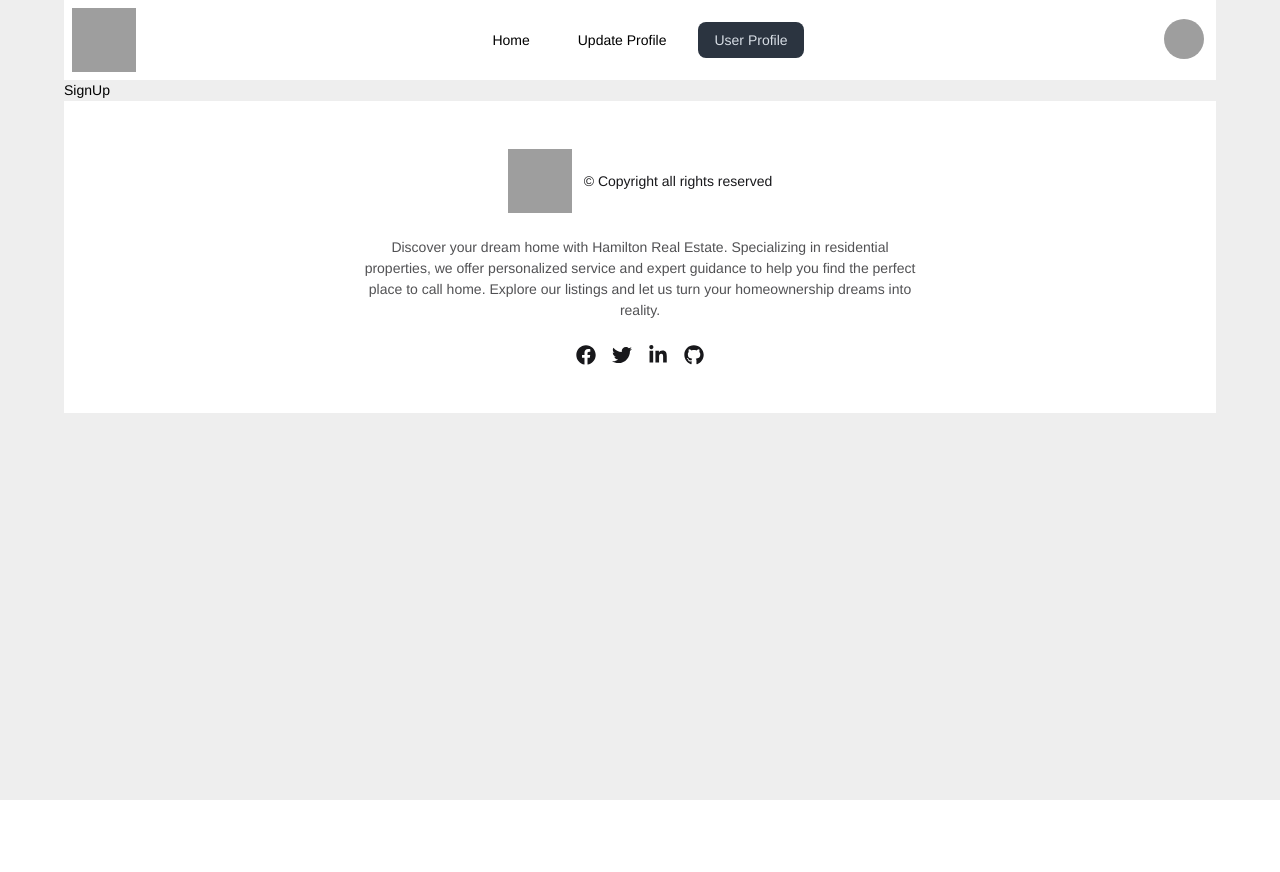
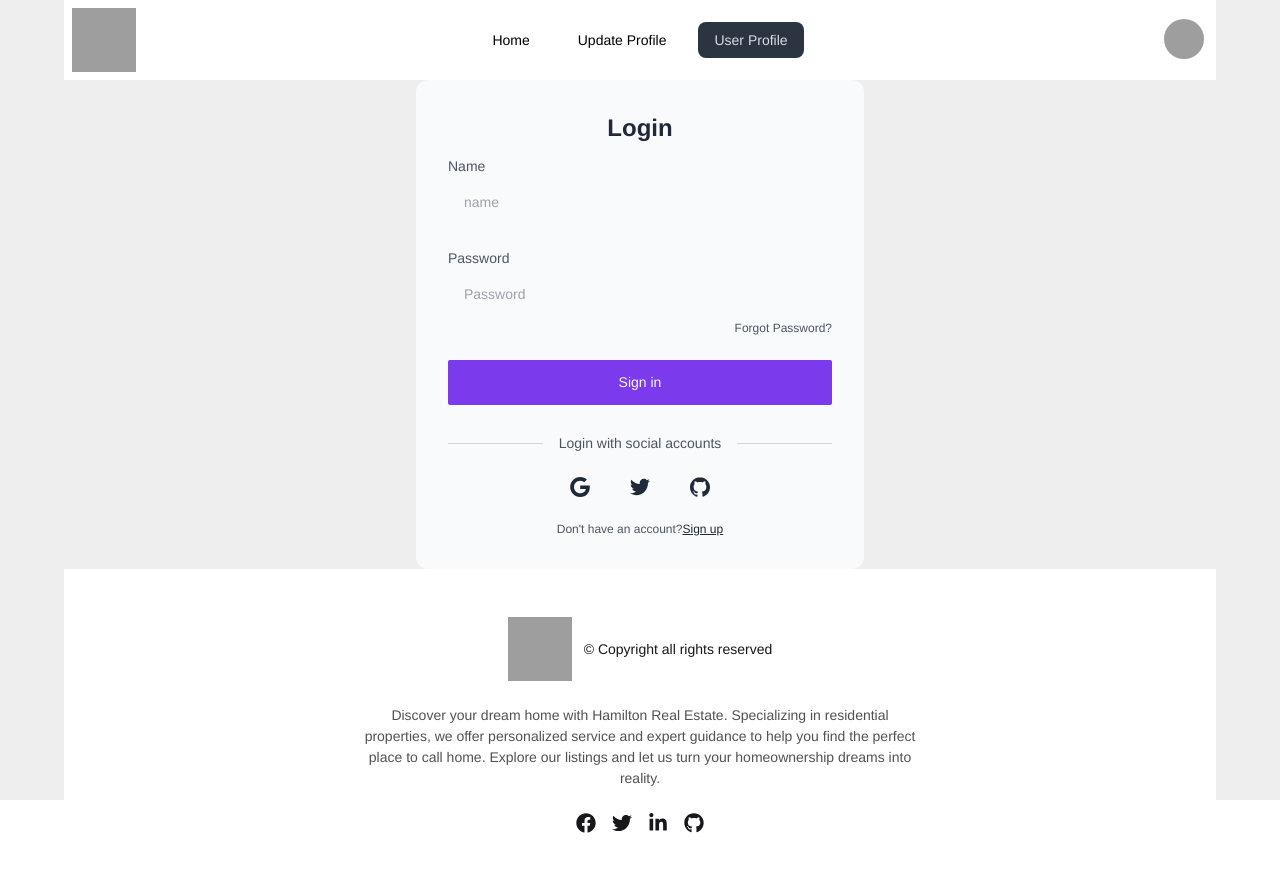
Before and after one commit to saiful108/Hamilton_Real_Estate_A9, a React (Vite) app: page /signUp in a window 1280 px wide. Shown: the top 872 px of the page. Before the commit the page ends 800 px from the top, so only its background shows below. Built offline with nearby package versions, Linux system fonts and the light colour scheme; no server answers; grey boxes are pictures that could not be loaded.

Commit message:
provider funnality

```diff
--- a/package.json
+++ b/package.json
@@ -10,11 +10,14 @@
     "preview": "vite preview"
   },
   "dependencies": {
+    "@fortawesome/react-fontawesome": "^0.2.2",
+    "firebase": "^10.12.2",
     "localforage": "^1.10.0",
     "match-sorter": "^6.3.4",
     "react": "^18.2.0",
     "react-dom": "^18.2.0",
     "react-helmet-async": "^2.0.5",
+    "react-hook-form": "^7.51.5",
     "react-icons": "^5.2.1",
     "react-router-dom": "^6.23.1",
     "sort-by": "^1.2.0",
--- a/src/Componets/Estate.jsx
+++ b/src/Componets/Estate.jsx
@@ -1,5 +1,6 @@
 
 import { useEffect, useState } from "react";
+import { Helmet } from "react-helmet-async";
 import { FaLocationDot } from "react-icons/fa6";
 import { Link } from "react-router-dom";
 // import { useLoaderData } from "react-router-dom";
@@ -18,6 +19,10 @@
 
     return (
         <section className=" body-font">
+           <Helmet>
+           <title>Hamilton Real Estate | Estate</title>
+
+      </Helmet>
         <div className="container px-5 py-24 mx-auto">
           <div className="flex flex-wrap sm:flex-row flex-col py-6 mb-12 border-2 -m-4">
             {/* 1 */}
--- a/src/Componets/Estate_Details.jsx
+++ b/src/Componets/Estate_Details.jsx
@@ -1,3 +1,4 @@
+import { Helmet } from "react-helmet-async";
 import { FaLandmark, FaLocationDot, FaPhone } from "react-icons/fa6";
 import { ImPriceTag } from "react-icons/im";
 import { useLoaderData, useParams,} from "react-router-dom";
@@ -9,9 +10,13 @@
    let {idx}=useParams();
    const property=estates.find(estate=>estate.id===parseInt(idx));
   const {estate_title,image_url,segment_name,description,price,Status,Area,location,facilities,owner_phone}=property;
+
     return (
         <div>
+           <Helmet>
+           <title>Hamilton | Details</title>
 
+      </Helmet>
         <section className="ezy__contents8 light pb-14 md:pb-24 bg-white dark:bg-[#0b1727] text-zinc-900 dark:text-white">
 			<div
 				className="h-[800px] w-full bg-top bg-cover bg-no-repeat relative"
--- /dev/null
+++ b/src/Firebase/firebase.config.js
@@ -0,0 +1,20 @@
+import { getAuth } from "firebase/auth";
+// Import the functions you need from the SDKs you need
+import { initializeApp } from "firebase/app";
+// TODO: Add SDKs for Firebase products that you want to use
+// https://firebase.google.com/docs/web/setup#available-libraries
+
+// Your web app's Firebase configuration
+const firebaseConfig = {
+  apiKey: "AIzaSyBfPUUapUpIcuM2Ag9cM-wuRgC-X9Eeyqc",
+  authDomain: "hamilton-real-estate-a9.firebaseapp.com",
+  projectId: "hamilton-real-estate-a9",
+  storageBucket: "hamilton-real-estate-a9.appspot.com",
+  messagingSenderId: "180005781109",
+  appId: "1:180005781109:web:dfa9a7140591d4f44e423c"
+};
+
+// Initialize Firebase
+const app = initializeApp(firebaseConfig);
+const auth = getAuth(app);
+export default auth;
--- a/src/Pages/Auth/SignUp.jsx
+++ b/src/Pages/Auth/SignUp.jsx
@@ -1,14 +1,83 @@
-import { Helmet } from "react-helmet-async";
+
+import { createUserWithEmailAndPassword } from 'firebase/auth';
+import { Helmet } from 'react-helmet-async';
+import { useForm } from "react-hook-form";
+import auth from '../../Firebase/firebase.config';
+const SignUp = () => {
+    const { register, handleSubmit, formState: { errors } } = useForm();
 
 
-const SignUp = () => {
+
+    const onSubmit = data =>{
+        const {email,password}=data;
+        createUserWithEmailAndPassword(auth, email, password)
+  .then((userCredential) => {
+    // Signed up
+    const user = userCredential.user;
+    console.log(user);
+    // ...
+  })
+  .catch((error) => {
+    const errorCode = error.code;
+    const errorMessage = error.message;
+    // ..
+  });
+    }
+
+
     return (
         <div>
-             {/* title */}
              <Helmet>
-        <title>Hamilton Real Estate | Sign Up</title>
+        <title>Hamilton Real Estate | Sign In</title>
             </Helmet>
-            <h1> SignUp</h1>
+            <div className="w-full max-w-md p-8 space-y-3 rounded-xl bg-gray-50 text-gray-800 mx-auto">
+	<h1 className="text-2xl font-bold text-center">Login</h1>
+	<form onSubmit={handleSubmit(onSubmit)} noValidate="" action="" className="space-y-6">
+		<div className="space-y-1 text-sm">
+			<label htmlFor="name" className="block text-gray-600">Name</label>
+			<input type="text" name="name" id="name" placeholder="name"
+      {...register("name", { required: true })}
+      className="w-full px-4 py-3 rounded-md border-gray-300 bg-gray-50 text-gray-800 focus:border-violet-600" />
+       {errors.name && <span className='text-red-700'>This name field is required</span>}
+		</div>
+		<div className="space-y-1 text-sm">
+			<label htmlFor="password" className="block text-gray-600">Password</label>
+			<input type="password" name="password" id="password" placeholder="Password"
+      {...register("password", { required: true })}
+      className="w-full px-4 py-3 rounded-md border-gray-300 bg-gray-50 text-gray-800 focus:border-violet-600" />
+       {errors.password && <span className='text-red-700'>This password field is required</span>}
+			<div className="flex justify-end text-xs text-gray-600">
+				<a rel="noopener noreferrer" href="#">Forgot Password?</a>
+			</div>
+		</div>
+		<button className="block w-full p-3 text-center rounded-sm text-gray-50 bg-violet-600">Sign in</button>
+	</form>
+	<div className="flex items-center pt-4 space-x-1">
+		<div className="flex-1 h-px sm:w-16 bg-gray-300"></div>
+		<p className="px-3 text-sm text-gray-600">Login with social accounts</p>
+		<div className="flex-1 h-px sm:w-16 bg-gray-300"></div>
+	</div>
+	<div className="flex justify-center space-x-4">
+		<button aria-label="Log in with Google" className="p-3 rounded-sm">
+			<svg xmlns="http://www.w3.org/2000/svg" viewBox="0 0 32 32" className="w-5 h-5 fill-current">
+				<path d="M16.318 13.714v5.484h9.078c-0.37 2.354-2.745 6.901-9.078 6.901-5.458 0-9.917-4.521-9.917-10.099s4.458-10.099 9.917-10.099c3.109 0 5.193 1.318 6.38 2.464l4.339-4.182c-2.786-2.599-6.396-4.182-10.719-4.182-8.844 0-16 7.151-16 16s7.156 16 16 16c9.234 0 15.365-6.49 15.365-15.635 0-1.052-0.115-1.854-0.255-2.651z"></path>
+			</svg>
+		</button>
+		<button aria-label="Log in with Twitter" className="p-3 rounded-sm">
+			<svg xmlns="http://www.w3.org/2000/svg" viewBox="0 0 32 32" className="w-5 h-5 fill-current">
+				<path d="M31.937 6.093c-1.177 0.516-2.437 0.871-3.765 1.032 1.355-0.813 2.391-2.099 2.885-3.631-1.271 0.74-2.677 1.276-4.172 1.579-1.192-1.276-2.896-2.079-4.787-2.079-3.625 0-6.563 2.937-6.563 6.557 0 0.521 0.063 1.021 0.172 1.495-5.453-0.255-10.287-2.875-13.52-6.833-0.568 0.964-0.891 2.084-0.891 3.303 0 2.281 1.161 4.281 2.916 5.457-1.073-0.031-2.083-0.328-2.968-0.817v0.079c0 3.181 2.26 5.833 5.26 6.437-0.547 0.145-1.131 0.229-1.724 0.229-0.421 0-0.823-0.041-1.224-0.115 0.844 2.604 3.26 4.5 6.14 4.557-2.239 1.755-5.077 2.801-8.135 2.801-0.521 0-1.041-0.025-1.563-0.088 2.917 1.86 6.36 2.948 10.079 2.948 12.067 0 18.661-9.995 18.661-18.651 0-0.276 0-0.557-0.021-0.839 1.287-0.917 2.401-2.079 3.281-3.396z"></path>
+			</svg>
+		</button>
+		<button aria-label="Log in with GitHub" className="p-3 rounded-sm">
+			<svg xmlns="http://www.w3.org/2000/svg" viewBox="0 0 32 32" className="w-5 h-5 fill-current">
+				<path d="M16 0.396c-8.839 0-16 7.167-16 16 0 7.073 4.584 13.068 10.937 15.183 0.803 0.151 1.093-0.344 1.093-0.772 0-0.38-0.009-1.385-0.015-2.719-4.453 0.964-5.391-2.151-5.391-2.151-0.729-1.844-1.781-2.339-1.781-2.339-1.448-0.989 0.115-0.968 0.115-0.968 1.604 0.109 2.448 1.645 2.448 1.645 1.427 2.448 3.744 1.74 4.661 1.328 0.14-1.031 0.557-1.74 1.011-2.135-3.552-0.401-7.287-1.776-7.287-7.907 0-1.751 0.62-3.177 1.645-4.297-0.177-0.401-0.719-2.031 0.141-4.235 0 0 1.339-0.427 4.4 1.641 1.281-0.355 2.641-0.532 4-0.541 1.36 0.009 2.719 0.187 4 0.541 3.043-2.068 4.381-1.641 4.381-1.641 0.859 2.204 0.317 3.833 0.161 4.235 1.015 1.12 1.635 2.547 1.635 4.297 0 6.145-3.74 7.5-7.296 7.891 0.556 0.479 1.077 1.464 1.077 2.959 0 2.14-0.020 3.864-0.020 4.385 0 0.416 0.28 0.916 1.104 0.755 6.4-2.093 10.979-8.093 10.979-15.156 0-8.833-7.161-16-16-16z"></path>
+			</svg>
+		</button>
+	</div>
+	<p className="text-xs text-center sm:px-6 text-gray-600">Don't have an account?
+		<a rel="noopener noreferrer" href="#" className="underline text-gray-800">Sign up</a>
+	</p>
+</div>
         </div>
     );
 };
--- /dev/null
+++ b/src/Provider/AuthProvider.jsx
@@ -0,0 +1,47 @@
+import { createUserWithEmailAndPassword, onAuthStateChanged, signInWithEmailAndPassword, signOut } from "firebase/auth";
+import { createContext, useEffect, useState } from "react";
+import auth from "../Firebase/firebase.config";
+
+export const AuthContext=createContext();
+const AuthProvider = ({children}) => {
+    const [user,setUser]=useState(null);
+    const [loading,setLoading]=useState(true)
+    // create user
+    const createUser=(email,password)=>{
+        setLoading(true)
+return createUserWithEmailAndPassword(auth, email, password)
+    }
+// sign user
+const login=(email,password)=>{
+    setLoading(true)
+    return signInWithEmailAndPassword(auth, email, password)
+}
+
+// logout
+const logOut=()=>{
+    setLoading(true)
+    return signOut(auth)
+}
+
+// observer
+
+useEffect(()=>{
+  const unSubscribe=onAuthStateChanged(auth,(currentUser)=>{
+        setUser(currentUser);
+        console.log({currentUser});
+        setLoading(true)
+    })
+    return ()=>{
+        unSubscribe();
+    }
+},[])
+
+ const authInfo={createUser,user,login,logOut}
+    return (
+        <AuthContext.Provider value={authInfo}>
+            {children}
+        </AuthContext.Provider>
+    );
+};
+
+export default AuthProvider;
--- a/src/main.jsx
+++ b/src/main.jsx
@@ -4,11 +4,15 @@
 import { RouterProvider } from 'react-router-dom'
 import { router } from './Routes/Router'
 import { HelmetProvider } from 'react-helmet-async'
+import AuthProvider from './Provider/AuthProvider'
 
 ReactDOM.createRoot(document.getElementById('root')).render(
   <React.StrictMode>
-     <HelmetProvider>
+    <AuthProvider>
+    <HelmetProvider>
      <RouterProvider  router={router} />
      </HelmetProvider>
+    </AuthProvider>
+
       </React.StrictMode>,
 )
```
Also changed, not shown: 2 other files (tests, documents, lock files or other folders).
